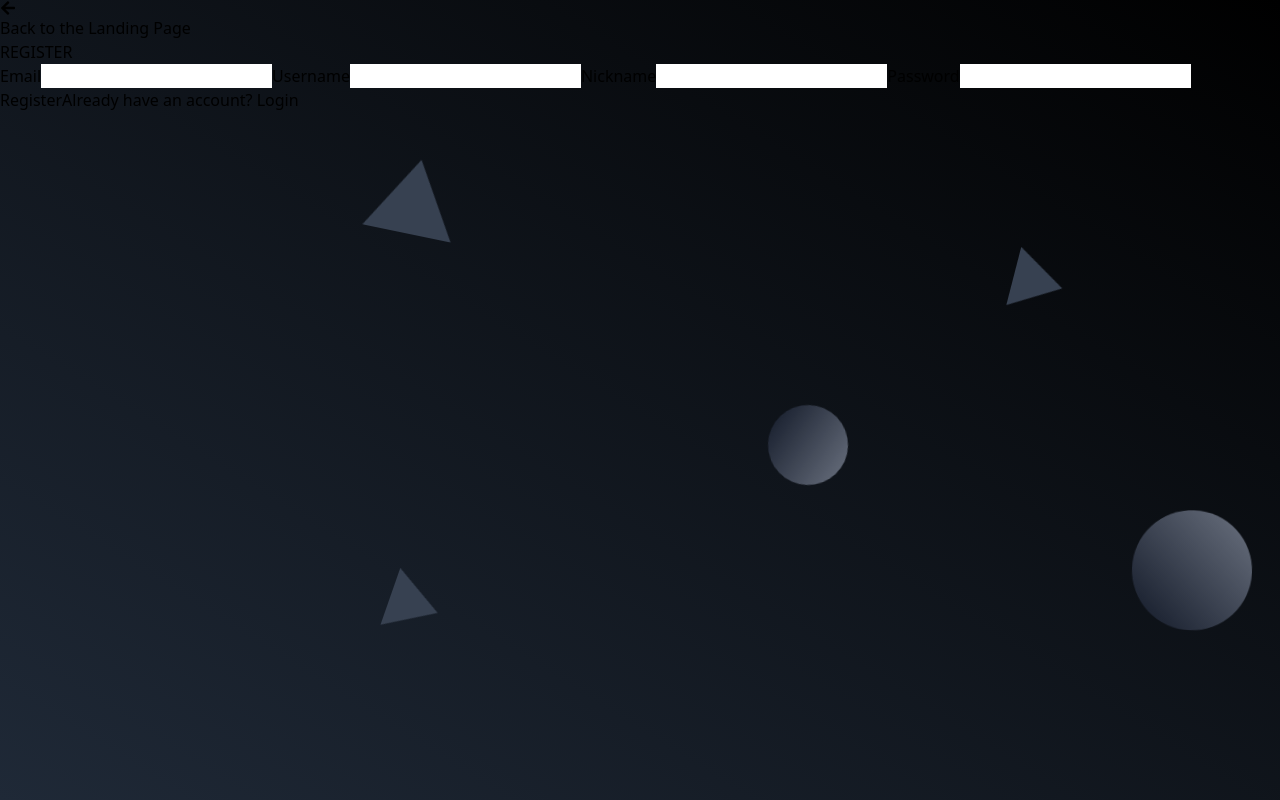
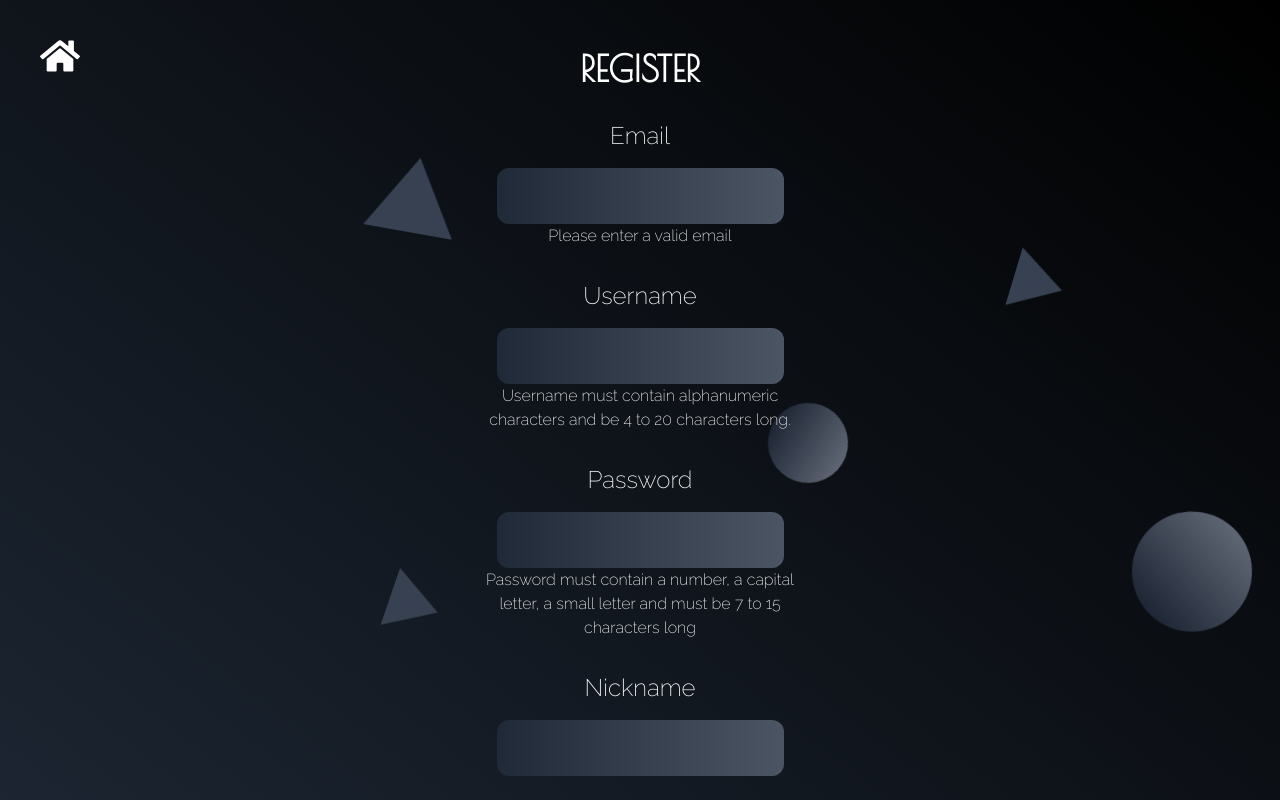
Before and after one commit to nithinrdy/connect-react, a React (Create React App) app: page /register in a window 1280 px wide. Shown: the top 800 px of the page. Built offline with nearby package versions, Linux system fonts and the light colour scheme.

Commit message:
style register page

```diff
--- a/src/componentSpecificStyles/loginStyles.css
+++ b/src/componentSpecificStyles/loginStyles.css
@@ -3,7 +3,7 @@
 @tailwind utilities;
 
 .home-button:after,
-.login-button:after {
+.login-page-login-button:after {
 	content: "";
 	position: absolute;
 	top: 0;
@@ -18,11 +18,11 @@
 }
 
 .home-button:hover:after,
-.login-button:hover:after {
+.login-page-login-button:hover:after {
 	transform: scaleY(1);
 }
 
-.register-button:after {
+.login-page-register-button:after {
 	content: "";
 	position: absolute;
 	bottom: 100%;
@@ -36,14 +36,14 @@
 	transition: transform 0.2s ease;
 }
 
-.register-button:hover:after {
+.login-page-register-button:hover:after {
 	transform: scaleY(-1);
 }
 
-.login-button[disabled] {
+.login-page-login-button[disabled] {
 	@apply cursor-not-allowed pointer-events-none text-gray-500;
 }
 
-.login-button[disabled]:after {
+.login-page-login-button[disabled]:after {
 	@apply scale-y-0;
 }
--- a/src/componentSpecificStyles/loginPageStyles.css
+++ b/src/componentSpecificStyles/registerStyles.css
@@ -3,7 +3,7 @@
 @tailwind utilities;
 
 .home-button:after,
-.login-button:after {
+.register-page-register-button:after {
 	content: "";
 	position: absolute;
 	top: 0;
@@ -18,11 +18,11 @@
 }
 
 .home-button:hover:after,
-.login-button:hover:after {
+.register-page-register-button:hover:after {
 	transform: scaleY(1);
 }
 
-.register-button:after {
+.register-page-login-button:after {
 	content: "";
 	position: absolute;
 	bottom: 100%;
@@ -36,6 +36,14 @@
 	transition: transform 0.2s ease;
 }
 
-.register-button:hover:after {
+.register-page-login-button:hover:after {
 	transform: scaleY(-1);
 }
+
+.register-page-register-button[disabled] {
+	@apply cursor-not-allowed pointer-events-none text-gray-500;
+}
+
+.register-page-register-button[disabled]:after {
+	@apply scale-y-0;
+}
--- a/src/components/login.tsx
+++ b/src/components/login.tsx
@@ -62,13 +62,13 @@ export default function LoginComponent() {
 				animate="animate"
 				exit="exit"
 			>
-				<Link to="/" className="top-7 left-8">
+				<Link to="/" className="top-7 left-8 fixed">
 					<button className="home-button relative px-2 py-2 transition-all group">
 						<FaHome className="h-10 w-10 group-hover:fill-black transition-colors" />
 					</button>
 				</Link>
 				<main className="flex flex-col items-center">
-					<div className="flex flex-col items-center w-full">
+					<div className="flex flex-col items-center w-full mt-12">
 						<motion.h1
 							variants={LoginAndRegisterPageElementVariants}
 							className="text-4xl font-bold mb-8"
@@ -126,12 +126,12 @@ export default function LoginComponent() {
 								}`}
 							>
 								Password must contain a number, a capital letter, a small letter
-								and must be between 7 and 15 characters long
+								and must be 7 to 15 characters long
 							</p>
 							<motion.button
 								variants={LoginAndRegisterPageElementVariants}
 								type="submit"
-								className="border-b-2 px-2 py-2 relative login-button transition-colors mb-8 hover:text-black mob:bg-white mob:text-black"
+								className="border-b-2 px-2 py-2 relative login-page-login-button transition-colors mb-8 hover:text-black mob:bg-white mob:text-black"
 								disabled={
 									requestInProgress || loginEmailError || loginPasswordError
 								}
@@ -143,7 +143,7 @@ export default function LoginComponent() {
 							</motion.p>
 							<Link
 								to="/register"
-								className="mt-2 relative register-button px-2 py-2 transition-colors hover:text-black mob:border-b-2"
+								className="mt-2 mb-8 relative login-page-register-button px-2 py-2 transition-colors hover:text-black mob:border-b-2"
 							>
 								<motion.button variants={LoginAndRegisterPageElementVariants}>
 									Register
--- a/src/components/register.tsx
+++ b/src/components/register.tsx
@@ -1,12 +1,14 @@
 import { useEffect, useState } from "react";
 import useRegister from "../customHooksAndServices/registrationHook";
-
-import "../index.css";
 import { useNavigate, Link } from "react-router-dom";
 import useAuth from "../customHooksAndServices/authContextHook";
-import { FaArrowLeft } from "react-icons/fa";
+import { FaHome } from "react-icons/fa";
+import { motion } from "framer-motion";
+import { RouteTransitionVariants } from "../framerMotionVariants/generalVariants";
+import { LoginAndRegisterPageElementVariants } from "../framerMotionVariants/loginAndRegisterVariants";
+import "../componentSpecificStyles/registerStyles.css";
 
-const USER_REGEX = /^[A-z][A-z0-9-_]{4,20}$/;
+const USER_REGEX = /^[A-z0-9-_]{4,20}$/;
 const PWD_REGEX = /^(?=.*[a-z])(?=.*[A-Z])(?=.*[0-9]).{7,15}$/;
 const EMAIL_REGEX = /^[A-z0-9._%+-]+@[A-z0-9.-]+\.[A-z]{2,4}$/;
 
@@ -25,17 +27,17 @@ export default function RegisterComponent() {
 	const [registerNickname, setRegisterNickname] = useState("");
 
 	useEffect(() => {
-		if (EMAIL_REGEX.test(registerEmail) && registerEmail.length > 0) {
+		if (EMAIL_REGEX.test(registerEmail) || registerEmail.length === 0) {
 			setRegisterEmailError(false);
 		} else {
 			setRegisterEmailError(true);
 		}
-		if (USER_REGEX.test(registerUsername) && registerUsername.length > 0) {
+		if (USER_REGEX.test(registerUsername) || registerUsername.length === 0) {
 			setRegisterUsernameError(false);
 		} else {
 			setRegisterUsernameError(true);
 		}
-		if (PWD_REGEX.test(registerPassword) && registerPassword.length > 0) {
+		if (PWD_REGEX.test(registerPassword) || registerPassword.length === 0) {
 			setRegisterPasswordError(false);
 		} else {
 			setRegisterPasswordError(true);
@@ -73,18 +75,41 @@ export default function RegisterComponent() {
 
 	return (
 		<>
-			<Link to="/" className="">
-				<FaArrowLeft className="" />
-				<span className="">Back to the Landing Page</span>
+			<motion.div
+				variants={RouteTransitionVariants}
+				className="text-white"
+				initial="initial"
+				animate="animate"
+				exit="exit"
+			>
+				<Link to="/" className="top-7 left-8 fixed">
+					<button className="home-button relative px-2 py-2 transition-all group">
+						<FaHome className="h-10 w-10 group-hover:fill-black transition-colors" />
+					</button>
 				</Link>
-			<main className="">
-				<div className="">
-					<div className="">
-						<h1 className="">REGISTER</h1>
-						<form className="" onSubmit={handleRegister}>
-							<div className="">
-								<label htmlFor="register-email">Email</label>
-								<input
+				<main className="flex flex-col items-center">
+					<div className="flex flex-col items-center w-full mt-12">
+						<motion.h1
+							variants={LoginAndRegisterPageElementVariants}
+							className="text-4xl font-bold mb-8"
+							style={{ fontFamily: "Poiret One" }}
+						>
+							REGISTER
+						</motion.h1>
+						<form
+							className="flex flex-col items-center text-2xl"
+							style={{ fontFamily: "Raleway" }}
+							onSubmit={handleRegister}
+						>
+							<motion.label
+								variants={LoginAndRegisterPageElementVariants}
+								htmlFor="register-email"
+							>
+								Email
+							</motion.label>
+							<motion.input
+								variants={LoginAndRegisterPageElementVariants}
+								className="bg-gradient-to-r from-gray-800 to-gray-600 focus:outline-none rounded-xl p-3 mt-4"
 								type="email"
 								name="email"
 								id="register-email"
@@ -93,8 +118,22 @@ export default function RegisterComponent() {
 								onChange={(e) => setRegisterEmail(e.target.value)}
 								required
 							/>
-								<label htmlFor="username">Username</label>
-								<input
+							<p
+								className={`text-white text-center w-80 text-base mb-8 transition-opacity opacity-${
+									registerEmailError ? "1" : "0"
+								}`}
+							>
+								Please enter a valid email
+							</p>
+							<motion.label
+								variants={LoginAndRegisterPageElementVariants}
+								htmlFor="username"
+							>
+								Username
+							</motion.label>
+							<motion.input
+								variants={LoginAndRegisterPageElementVariants}
+								className="bg-gradient-to-r from-gray-800 to-gray-600 focus:outline-none rounded-xl p-3 mt-4"
 								type="text"
 								name="username"
 								id="username"
@@ -103,17 +142,24 @@ export default function RegisterComponent() {
 								onChange={(e) => setRegisterUsername(e.target.value)}
 								required
 							/>
-								<label htmlFor="nickname">Nickname</label>
-								<input
-									type="text"
-									name="nickname"
-									id="register-nickname"
-									value={registerNickname}
-									onChange={(e) => setRegisterNickname(e.target.value)}
-									required
-								/>
-								<label htmlFor="register-password">Password</label>
-								<input
+							<p
+								className={`text-white text-center w-80 text-base mb-8 transition-opacity opacity-${
+									registerUsernameError ? "1" : "0"
+								}`}
+							>
+								Username must contain alphanumeric characters and be 4 to 20
+								characters long.
+							</p>
+
+							<motion.label
+								variants={LoginAndRegisterPageElementVariants}
+								htmlFor="register-password"
+							>
+								Password
+							</motion.label>
+							<motion.input
+								variants={LoginAndRegisterPageElementVariants}
+								className="bg-gradient-to-r from-gray-800 to-gray-600 focus:outline-none rounded-xl p-3 mt-4"
 								type="password"
 								name="password"
 								id="register-password"
@@ -122,13 +168,35 @@ export default function RegisterComponent() {
 								onChange={(e) => setRegisterPassword(e.target.value)}
 								required
 							/>
+							<p
+								className={`text-white text-center w-80 text-base mb-8 transition-opacity opacity-${
+									registerPasswordError ? "1" : "0"
+								}`}
+							>
+								Password must contain a number, a capital letter, a small letter
+								and must be 7 to 15 characters long
+							</p>
+							<motion.label
+								variants={LoginAndRegisterPageElementVariants}
+								htmlFor="nickname"
+							>
+								Nickname
+							</motion.label>
+							<motion.input
+								variants={LoginAndRegisterPageElementVariants}
+								className="bg-gradient-to-r from-gray-800 to-gray-600 focus:outline-none rounded-xl p-3 mt-4 mb-8"
+								type="text"
+								name="nickname"
+								id="register-nickname"
+								value={registerNickname}
+								onChange={(e) => setRegisterNickname(e.target.value)}
+								required
+							/>
 
-								<br />
-							</div>
-							<div className="">
-								<button
+							<motion.button
+								variants={LoginAndRegisterPageElementVariants}
 								type="submit"
-									className=""
+								className="border-b-2 px-2 py-2 relative register-page-register-button transition-colors mb-8 hover:text-black mob:bg-white mob:text-black"
 								disabled={
 									requestInProgress ||
 									registerEmailError ||
@@ -137,15 +205,22 @@ export default function RegisterComponent() {
 								}
 							>
 								Register
-								</button>
-								<Link to="/login" className="">
-									Already have an account? Login
+							</motion.button>
+							<motion.p variants={LoginAndRegisterPageElementVariants}>
+								Already have an account?
+							</motion.p>
+							<Link
+								to="/login"
+								className="mt-2 mb-8 relative register-page-login-button px-2 py-2 transition-colors hover:text-black mob:border-b-2"
+							>
+								<motion.button variants={LoginAndRegisterPageElementVariants}>
+									Login
+								</motion.button>
 							</Link>
-							</div>
 						</form>
 					</div>
-				</div>
 				</main>
+			</motion.div>
 		</>
 	);
 }
```
Lines whose indentation alone changed are shown as unchanged.
